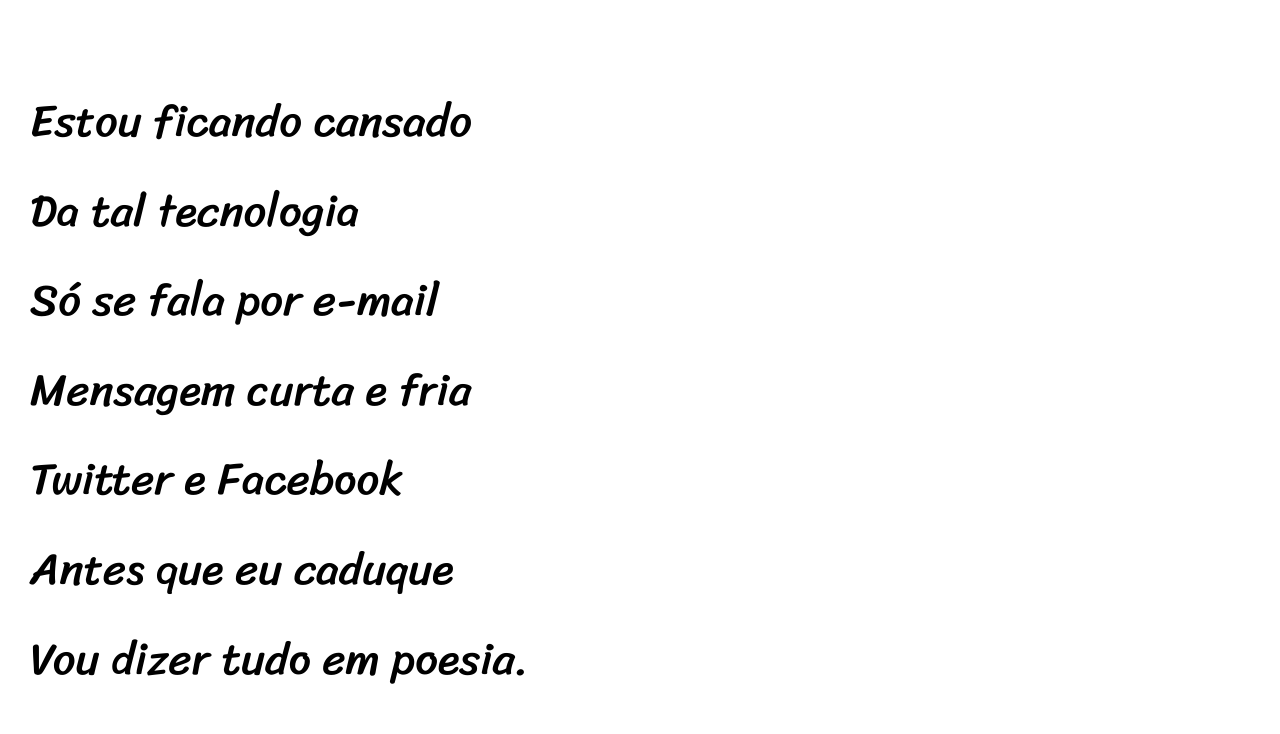
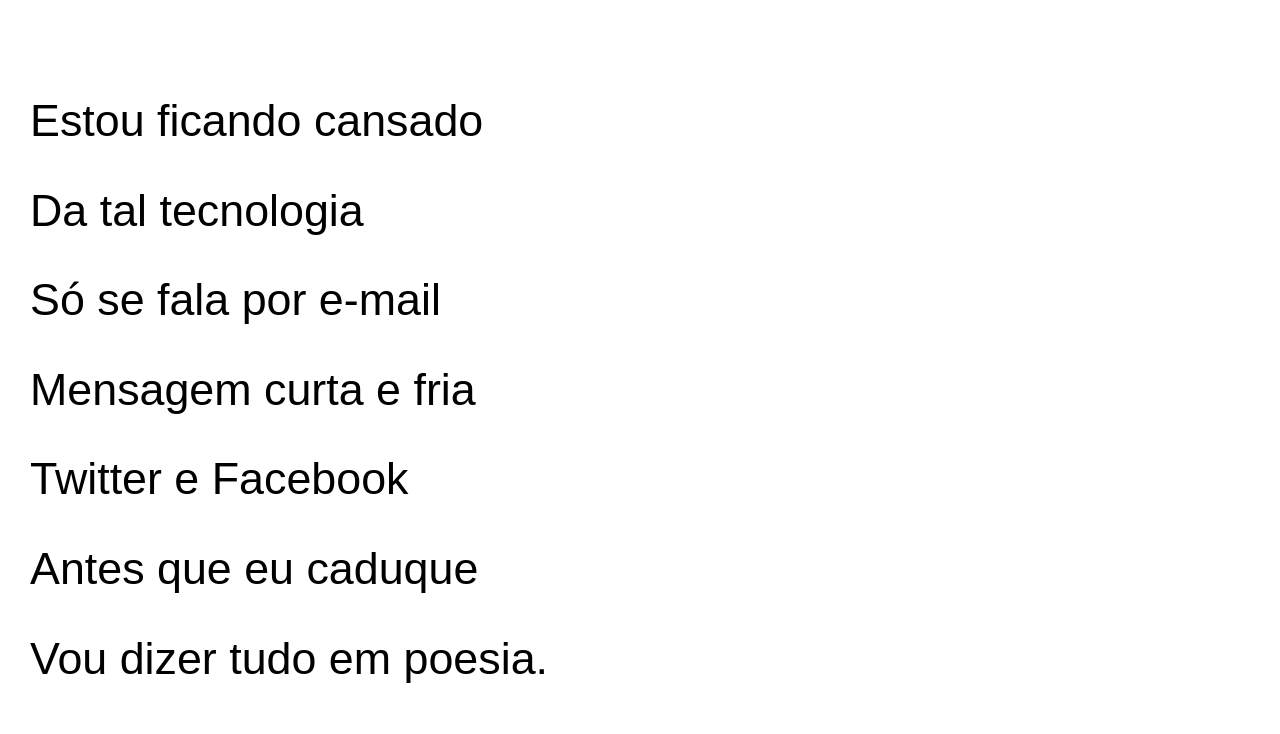
Before and after one commit to eduardosousaa/projeto-cordel, a plain HTML site: page index.html in a window 1280 px wide. Shown: the part 263-997 px from the top of the page. Drawn offline with Linux system fonts and the light colour scheme.

Commit message:
adicionando fontes novas

```diff
--- a/estilo/style.css
+++ b/estilo/style.css
@@ -6,14 +6,15 @@
 
 :root {
     --fonte1: Verdana, Geneva, Tahoma, sans-serif;
-    --fonte2: 'Passion One', cursive;
-    --fonte3: 'Sriracha', cursive;
+    --fonte2: 'Passion One', cursive, Arial, Helvetica, sans-serif;
+    --fonte3: 'Sriracha', cursive, Arial, Helvetica, sans-serif;
 }
 
 * {
     margin: 0px;
     padding: 0px;
     font-size: 1em;
+    font-family: Arial, Helvetica, sans-serif;
 }
 
 html, body {
```
